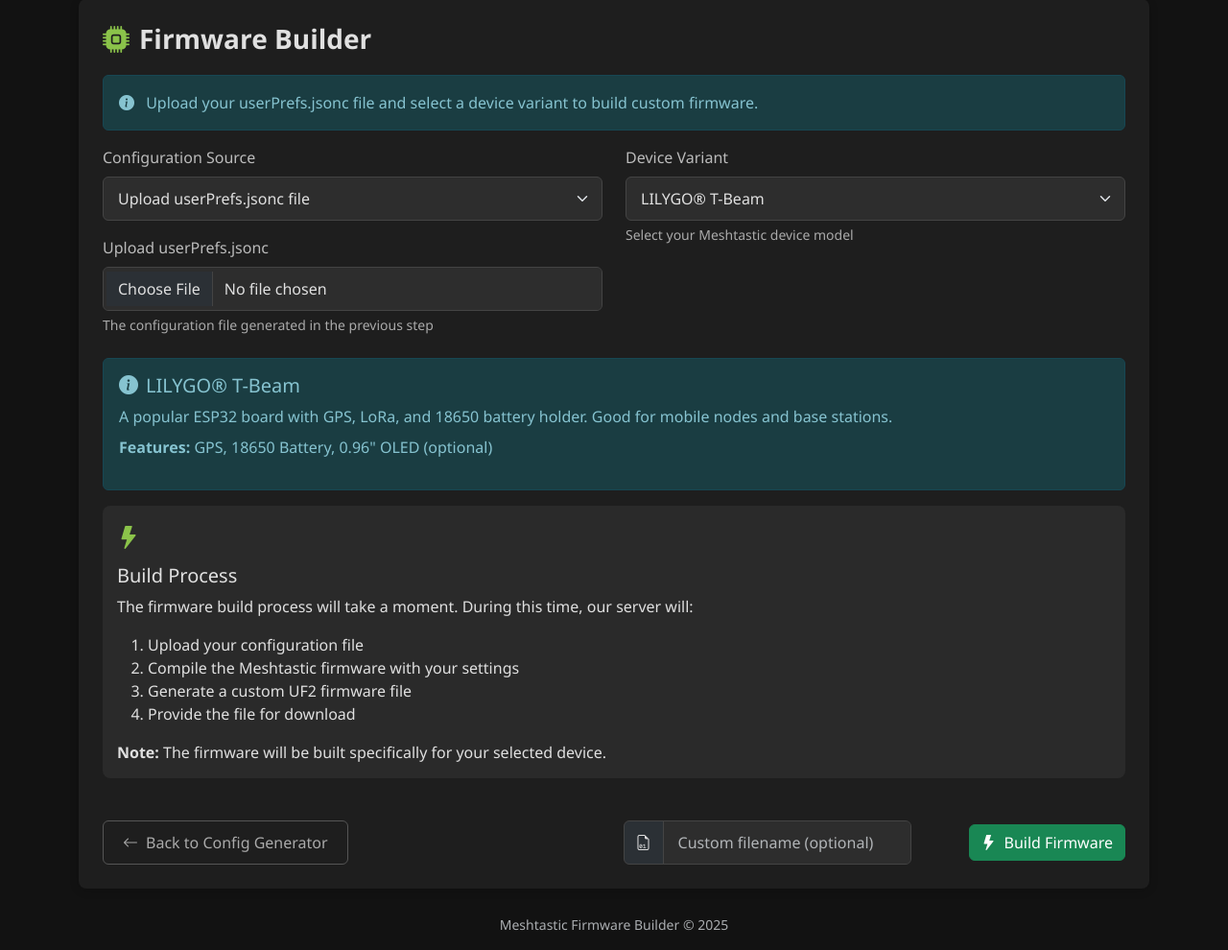
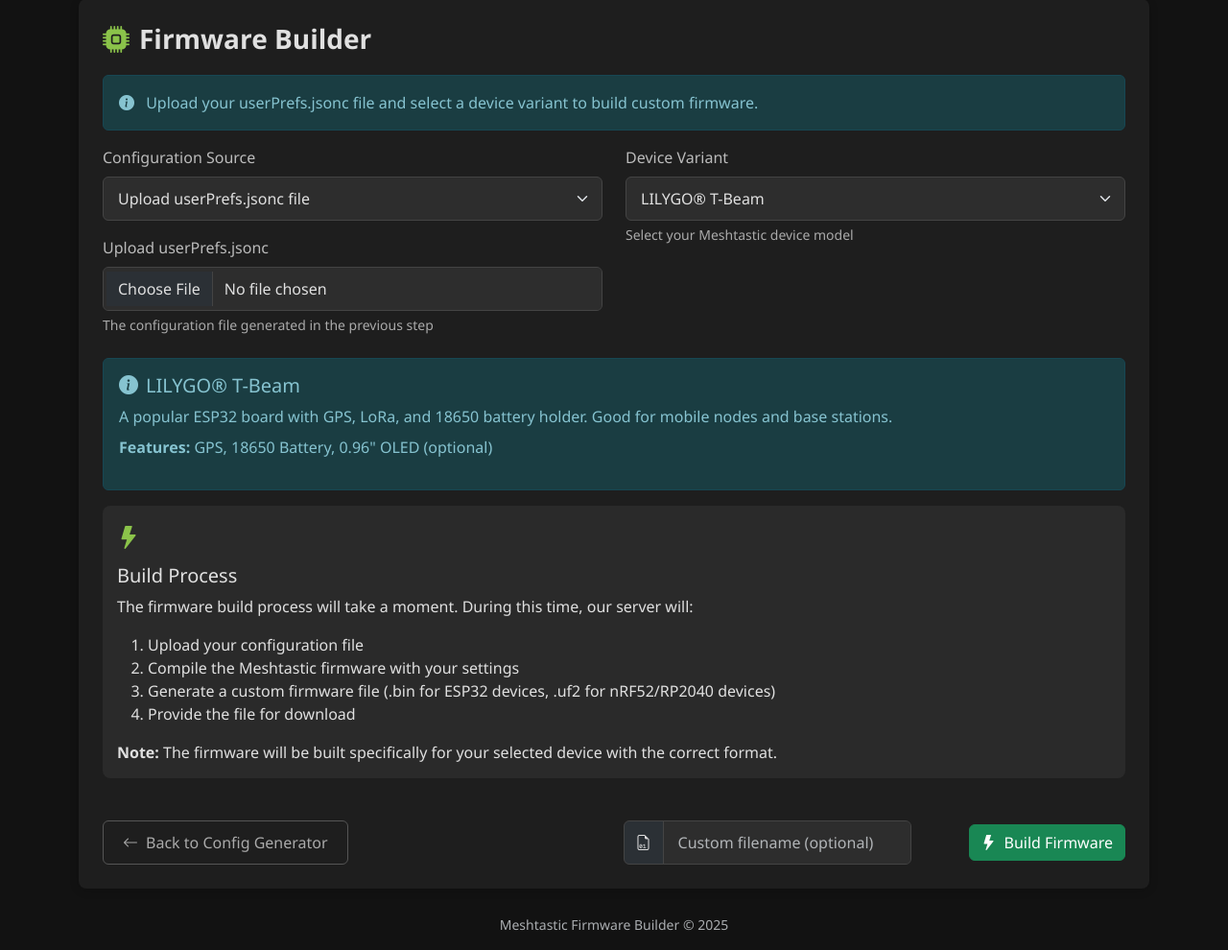
Before and after one commit to Crank-Git/MTFWBuilder, a Flask app: page /firmware-builder in a window 1280 px wide. Shown: the part 196-1186 px from the top of the page at 96% size. Run offline with Flask 3, Linux system fonts and the light colour scheme.

Commit message:
Added firmware format support (.bin/.uf2) for all device types I know of. Smart firmware format detection based on device architecture. .bin files for ESP32 devices and .uf2 files for nRF52/RP2040 devices. Add new device variants. Fixed misleading pre-building message in admin panel

```diff
--- a/app.py
+++ b/app.py
@@ -193,7 +193,41 @@
         {"id": "meshtastic-diy-v1_1", "name": "Meshtastic DIY v1.1", "manufacturer": "DIY"},
 
         # Custom & Private Label Devices
-        {"id": "tbeam-s3", "name": "T-Beam S3", "manufacturer": "Custom"}
+        {"id": "tbeam-s3", "name": "T-Beam S3", "manufacturer": "Custom"},
+
+        # Additional ESP32 Devices
+        {"id": "ai-c3", "name": "AI-C3", "manufacturer": "ESP32"},
+        {"id": "canaryone", "name": "CanaryOne", "manufacturer": "ESP32"},
+        {"id": "chatter2", "name": "Chatter2", "manufacturer": "ESP32"},
+        {"id": "dreamcatcher", "name": "Dreamcatcher", "manufacturer": "ESP32"},
+        {"id": "feather_diy", "name": "Feather DIY", "manufacturer": "ESP32"},
+        {"id": "m5stack-core", "name": "M5Stack Core", "manufacturer": "M5Stack"},
+        {"id": "m5stack-cores3", "name": "M5Stack CoreS3", "manufacturer": "M5Stack"},
+        {"id": "m5stack-coreink", "name": "M5Stack CoreInk", "manufacturer": "M5Stack"},
+        {"id": "m5stack-stamp-c3", "name": "M5Stack Stamp C3", "manufacturer": "M5Stack"},
+        {"id": "nugget-s2-lora", "name": "Nugget S2 LoRa", "manufacturer": "ESP32"},
+        {"id": "nugget-s3-lora", "name": "Nugget S3 LoRa", "manufacturer": "ESP32"},
+        {"id": "seeed-sensecap-indicator", "name": "Seeed SenseCAP Indicator", "manufacturer": "Seeed"},
+        {"id": "seeed_xiao_s3", "name": "Seeed XIAO ESP32S3", "manufacturer": "Seeed"},
+        {"id": "t-watch-s3", "name": "LILYGO® T-Watch S3", "manufacturer": "LILYGO"},
+        {"id": "unphone", "name": "unPhone", "manufacturer": "ESP32"},
+        {"id": "wiphone", "name": "WiPhone", "manufacturer": "ESP32"},
+        {"id": "wio-e5", "name": "Wio-E5", "manufacturer": "Seeed"},
+        {"id": "wio-tracker-wm1110", "name": "Wio Tracker WM1110", "manufacturer": "Seeed"},
+
+        # Additional nRF52 Devices
+        {"id": "rak4631_eink", "name": "RAK4631 with E-Ink", "manufacturer": "RAK"},
+        {"id": "rak4631_eink_onrxtx", "name": "RAK4631 E-Ink OnRxTx", "manufacturer": "RAK"},
+        {"id": "seeed_xiao_nrf52840_kit", "name": "Seeed XIAO nRF52840", "manufacturer": "Seeed"},
+
+        # RP2040 Devices
+        {"id": "rpipico", "name": "Raspberry Pi Pico", "manufacturer": "Raspberry Pi"},
+        {"id": "rpipicow", "name": "Raspberry Pi Pico W", "manufacturer": "Raspberry Pi"},
+        {"id": "rpipico2", "name": "Raspberry Pi Pico 2", "manufacturer": "Raspberry Pi"},
+        {"id": "rpipico2w", "name": "Raspberry Pi Pico 2 W", "manufacturer": "Raspberry Pi"},
+        {"id": "feather_rp2040_rfm95", "name": "Feather RP2040 RFM95", "manufacturer": "Adafruit"},
+        {"id": "rp2040-lora", "name": "RP2040 LoRa", "manufacturer": "RP2040"},
+        {"id": "senselora_rp2040", "name": "SenseLoRa RP2040", "manufacturer": "RP2040"}
     ]
 
     # Group variants by manufacturer for the template
@@ -491,36 +525,40 @@
         # Time file discovery and copying
         post_build_start = time.time()
 
+        # Determine the correct firmware format for this variant
+        firmware_format = get_firmware_format(variant)
+        firmware_filename = f'firmware.{firmware_format}'
+
         # Find the built firmware file - check both RAM disk and default locations
         firmware_path = None
 
         # First check if we used a RAM disk build
         if temp_build_dir and os.path.exists(temp_build_dir):
-            ram_firmware_path = os.path.join(temp_build_dir, variant, 'firmware.uf2')
+            ram_firmware_path = os.path.join(temp_build_dir, variant, firmware_filename)
             if os.path.exists(ram_firmware_path):
                 firmware_path = ram_firmware_path
-                print(f"Found firmware in RAM disk: {firmware_path}")
+                print(f"Found {firmware_format.upper()} firmware in RAM disk: {firmware_path}")
 
         # Fallback to default location
         if not firmware_path:
-            default_firmware_path = os.path.join(firmware_dir, '.pio', 'build', variant, 'firmware.uf2')
+            default_firmware_path = os.path.join(firmware_dir, '.pio', 'build', variant, firmware_filename)
             if os.path.exists(default_firmware_path):
                 firmware_path = default_firmware_path
-                print(f"Found firmware in default location: {firmware_path}")
+                print(f"Found {firmware_format.upper()} firmware in default location: {firmware_path}")
 
         if not firmware_path:
             return {
                 'success': False,
-                'error': "Build completed but firmware file not found in any location"
+                'error': f"Build completed but {firmware_filename} file not found in any location"
             }
 
-        print(f"Using firmware file: {firmware_path}")
+        print(f"Using {firmware_format.upper()} firmware file: {firmware_path}")
 
         # IMPORTANT: Copy firmware to build directory BEFORE cleanup
         # The original firmware_path will be cleaned up to prevent PSK leakage
-        dest_firmware_path = os.path.join(build_dir, 'firmware.uf2')
+        dest_firmware_path = os.path.join(build_dir, firmware_filename)
         shutil.copy(firmware_path, dest_firmware_path)
-        print(f"Copied firmware to secure build directory: {dest_firmware_path}")
+        print(f"Copied {firmware_format.upper()} firmware to secure build directory: {dest_firmware_path}")
 
         timing['post_build'] = time.time() - post_build_start
 
@@ -541,10 +579,10 @@
                 os.remove(root_prefs_path)
                 print(f"Cleaned up userPrefs from firmware root")
 
-            # CRITICAL: Remove the UF2 file containing PSK data to prevent leakage
+            # CRITICAL: Remove the firmware file containing PSK data to prevent leakage
             if os.path.exists(firmware_path):
                 os.remove(firmware_path)
-                print(f"Cleaned up UF2 file with PSK data: {firmware_path}")
+                print(f"Cleaned up {firmware_format.upper()} firmware file with PSK data: {firmware_path}")
 
             # Also clean up RAM disk build directory if it was used
             if temp_build_dir and os.path.exists(temp_build_dir):
@@ -590,16 +628,18 @@
                 os.remove(root_prefs_path)
                 print(f"Cleaned up userPrefs from firmware root (error case)")
 
-            # Also clean up any UF2 files that might contain PSK data
+            # Also clean up any firmware files that might contain PSK data
             pio_build_dir = os.path.join(firmware_dir, '.pio', 'build')
             if os.path.exists(pio_build_dir):
                 for variant_dir in os.listdir(pio_build_dir):
                     variant_path = os.path.join(pio_build_dir, variant_dir)
                     if os.path.isdir(variant_path):
-                        uf2_path = os.path.join(variant_path, 'firmware.uf2')
-                        if os.path.exists(uf2_path):
-                            os.remove(uf2_path)
-                            print(f"Cleaned up UF2 file from {variant_dir} (error case)")
+                        # Clean up both .bin and .uf2 files
+                        for ext in ['bin', 'uf2']:
+                            firmware_file = os.path.join(variant_path, f'firmware.{ext}')
+                            if os.path.exists(firmware_file):
+                                os.remove(firmware_file)
+                                print(f"Cleaned up firmware.{ext} file from {variant_dir} (error case)")
 
             # Clean up RAM disk build directory if it was used
             if 'temp_build_dir' in locals() and temp_build_dir and os.path.exists(temp_build_dir):
@@ -667,26 +707,30 @@
     try:
         # Build path to the firmware file
         build_dir = os.path.join(TEMP_DIR, build_id)
-        firmware_path = os.path.join(build_dir, 'firmware.uf2')
+
+        variant = request.args.get('variant', 'unknown')
+        custom_filename = request.args.get('filename', '')
+
+        # Determine the correct firmware format for this variant
+        firmware_format = get_firmware_format(variant)
+        firmware_filename = f'firmware.{firmware_format}'
+        firmware_path = os.path.join(build_dir, firmware_filename)
 
         # Check if this is an actual build and the firmware exists
         if not os.path.isdir(build_dir) or not os.path.isfile(firmware_path):
             return jsonify({'success': False, 'error': 'Firmware not found'}), 404
 
-        variant = request.args.get('variant', 'unknown')
-        custom_filename = request.args.get('filename', '')
-
         # Sanitize custom filename if provided
         if custom_filename:
-            # Remove any unsafe characters and ensure it ends with .uf2
+            # Remove any unsafe characters and ensure it ends with the correct extension
             import re
             custom_filename = re.sub(r'[^\w\-\.]', '_', custom_filename)
-            if not custom_filename.lower().endswith('.uf2'):
-                custom_filename += '.uf2'
+            if not custom_filename.lower().endswith(f'.{firmware_format}'):
+                custom_filename += f'.{firmware_format}'
             download_name = custom_filename
         else:
             # Use default naming convention
-            download_name = f'meshtastic_{variant}_firmware.uf2'
+            download_name = f'meshtastic_{variant}_firmware.{firmware_format}'
 
         # Set cache control headers
         response = send_file(
@@ -791,6 +835,75 @@
     except Exception as e:
         print(f"Error during cleanup_uf2_files: {e}")
 
+def get_firmware_format(variant):
+    """
+    Determine the firmware file format (.bin or .uf2) based on the device variant.
+
+    Args:
+        variant (str): The device variant name
+
+    Returns:
+        str: Either 'bin' for ESP32 devices or 'uf2' for nRF52/RP2040 devices
+    """
+    # nRF52-based devices (use .uf2)
+    nrf52_variants = [
+        'rak4631', 'rak4631_eink', 'rak4631_eink_onrxtx', 'rak4631_eth_gw', 'rak4631_dbg',
+        't-echo', 't-echo-inkhud',
+        'seeed_xiao_nrf52840_kit',
+        'makerpython_nrf52840_sx1280_eink', 'makerpython_nrf52840_sx1280_oled',
+        'makerpython_nrf52840_eink', 'makerpython_nrf52840_oled',
+        'pca10059_diy_eink'
+    ]
+
+    # RP2040-based devices (use .uf2)
+    rp2040_variants = [
+        'rak11310',
+        'rpipico', 'rpipicow', 'rpipico2', 'rpipico2w', 'pico', 'pico2', 'pico2w', 'picow',
+        'rpipico-slowclock', 'pico_slowclock',
+        'feather_rp2040_rfm95',
+        'nibble_rp2040', 'nibble-rp2040',
+        'senselora_rp2040',
+        'rp2040-lora'
+    ]
+
+    # Check for exact matches first
+    if variant in nrf52_variants or variant in rp2040_variants:
+        return 'uf2'
+
+    # Check for partial matches (variants that start with known prefixes)
+    uf2_prefixes = ['rak4631', 't-echo', 'rpipico', 'pico', 'rp2040']
+    for prefix in uf2_prefixes:
+        if variant.startswith(prefix):
+            return 'uf2'
+
+    # Special case: tracker-t1000-e uses UF2
+    if variant == 'tracker-t1000-e':
+        return 'uf2'
+
+    # Default to .bin for ESP32 devices
+    return 'bin'
+
+def cleanup_firmware_files(variant):
+    """Clean up firmware files of both formats containing sensitive PSK data"""
+    try:
+        firmware_dir = os.path.join(os.path.dirname(os.path.realpath(__file__)), 'firmware')
+        pio_build_dir = os.path.join(firmware_dir, '.pio', 'build')
+
+        if not os.path.exists(pio_build_dir):
+            return
+
+        variant_path = os.path.join(pio_build_dir, variant)
+        if os.path.isdir(variant_path):
+            # Clean up both .bin and .uf2 files
+            for ext in ['bin', 'uf2']:
+                firmware_file = os.path.join(variant_path, f'firmware.{ext}')
+                if os.path.exists(firmware_file):
+                    os.remove(firmware_file)
+                    print(f"Cleaned up firmware.{ext} file from {variant}")
+
+    except Exception as e:
+        print(f"Error during cleanup_firmware_files: {e}")
+
 def full_cleanup():
     """Run all cleanup functions"""
     cleanup_old_builds()
@@ -832,7 +945,7 @@
 
         return jsonify({
             'success': True,
-            'message': f'Cleanup complete. Removed {cleaned_count} old build directories and any leftover userPrefs/UF2 files with PSK data.',
+            'message': f'Cleanup complete. Removed {cleaned_count} old build directories and any leftover userPrefs/firmware files with PSK data.',
             'builds_before': build_dirs_before,
             'builds_after': build_dirs_after
         })
--- a/templates/admin.html
+++ b/templates/admin.html
@@ -156,7 +156,7 @@
             } else if (progress >= 50 && progress < 70) {
                 updateMessage.textContent = 'Extracting and configuring firmware...';
             } else if (progress >= 70 && progress < 90) {
-                updateMessage.textContent = 'Pre-building common firmware variants...';
+                updateMessage.textContent = 'Setting up build environment and dependencies...';
             }
 
             if (progress >= 95) {
--- a/templates/firmware_builder.html
+++ b/templates/firmware_builder.html
@@ -81,10 +81,10 @@
                     <ol>
                         <li>Upload your configuration file</li>
                         <li>Compile the Meshtastic firmware with your settings</li>
-                        <li>Generate a custom UF2 firmware file</li>
+                        <li>Generate a custom firmware file (.bin for ESP32 devices, .uf2 for nRF52/RP2040 devices)</li>
                         <li>Provide the file for download</li>
                     </ol>
-                    <p class="mb-0"><strong>Note:</strong> The firmware will be built specifically for your selected device.</p>
+                    <p class="mb-0"><strong>Note:</strong> The firmware will be built specifically for your selected device with the correct format.</p>
                 </div>
             </div>
         </div>
@@ -250,13 +250,27 @@
 
     // Function to stage build messages
     function showBuildStages() {
+        // Get the selected variant to determine firmware format
+        const selectedVariant = document.getElementById('variant').value;
+
+        // Determine firmware format based on variant
+        const nrf52Variants = ['rak4631', 't-echo', 'seeed_xiao_nrf52840_kit'];
+        const rp2040Variants = ['rak11310', 'rpipico', 'rpipicow', 'rpipico2', 'rpipico2w', 'feather_rp2040_rfm95', 'rp2040-lora', 'senselora_rp2040'];
+
+        let firmwareFormat = 'BIN';
+        if (nrf52Variants.some(variant => selectedVariant.includes(variant)) ||
+            rp2040Variants.some(variant => selectedVariant.includes(variant)) ||
+            selectedVariant === 'tracker-t1000-e') {
+            firmwareFormat = 'UF2';
+        }
+
         let stageMessages = [
             'Starting build process...',
             'Using configuration from generator...',
             'Compiling Meshtastic core libraries...',
             'Applying your custom configuration...',
             'Building firmware components...',
-            'Generating UF2 firmware file...'
+            `Generating ${firmwareFormat} firmware file...`
         ];
 
         // Calculate timing - spread stages over approximately 8 seconds total
```
